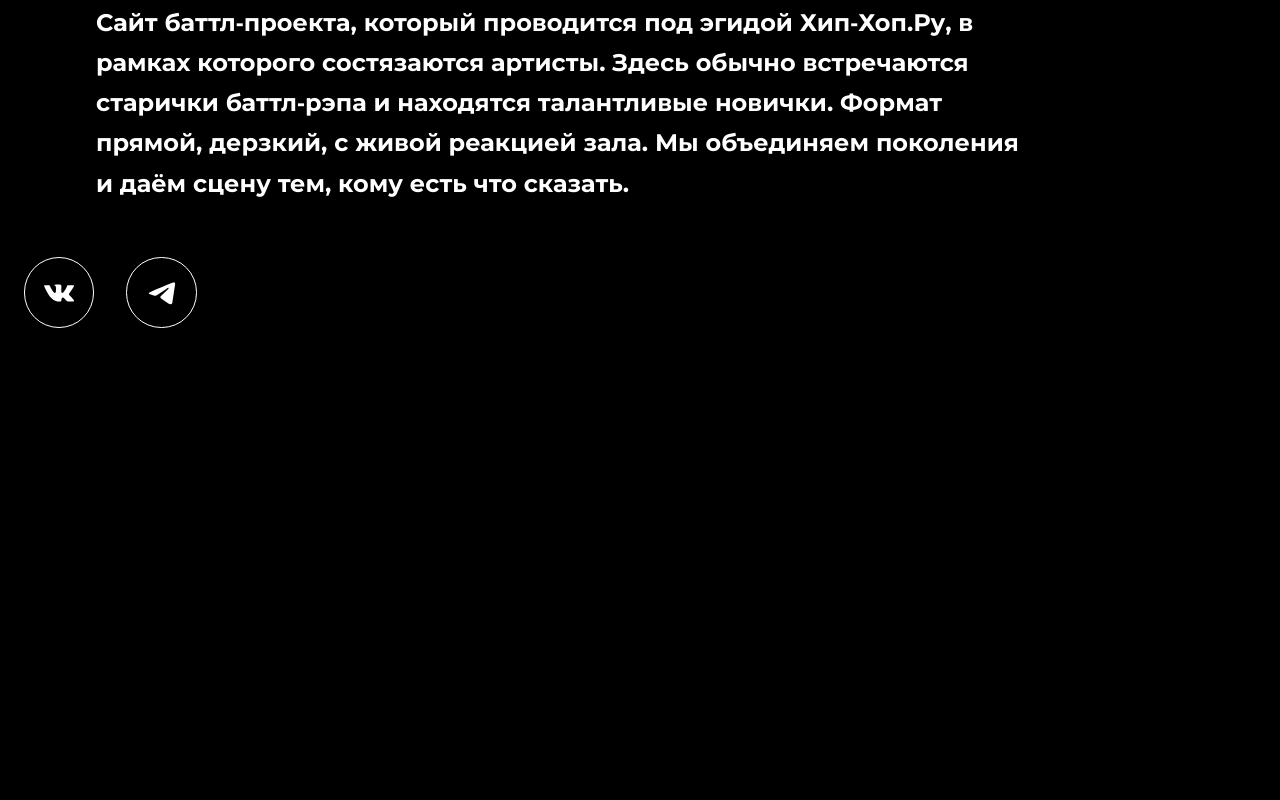
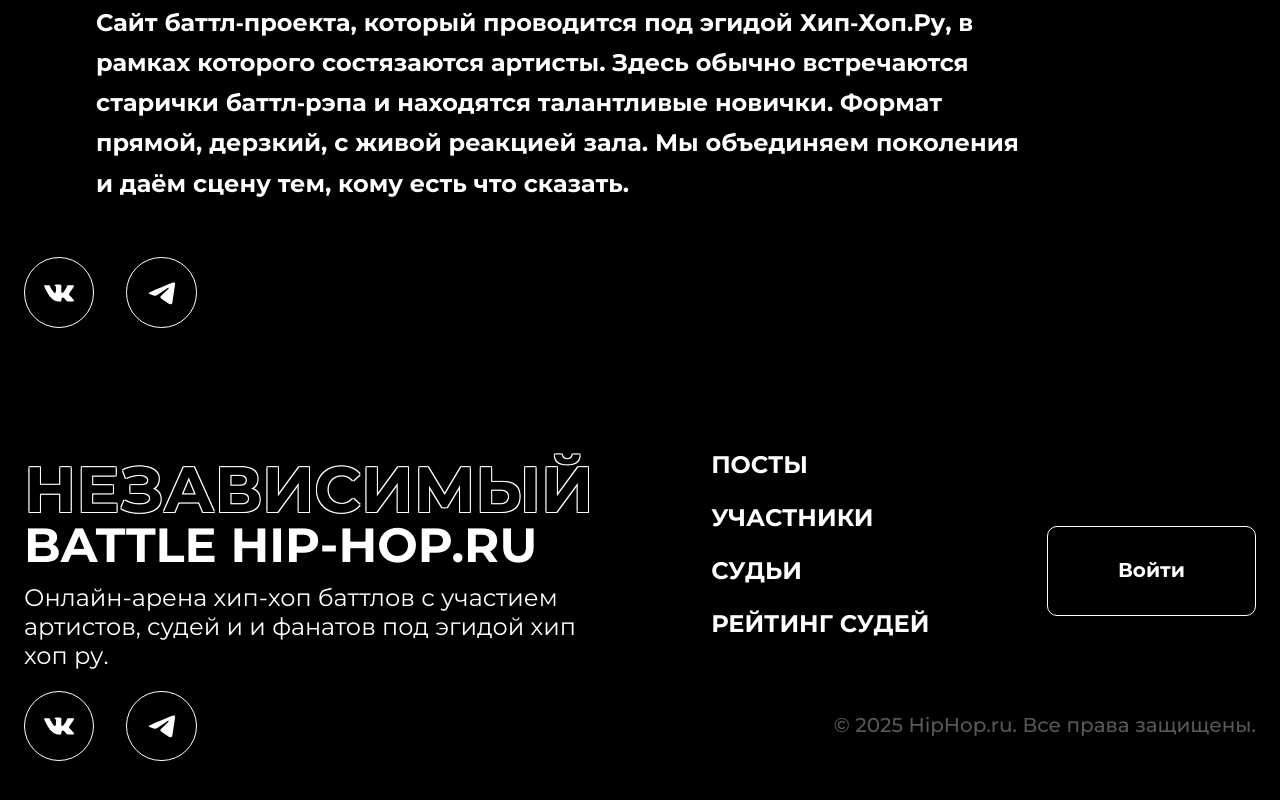
Before and after one commit to art0tod/battle-rap-front, a Next.js app: page / in a window 1280 px wide. Shown: the part 1272-2072 px from the top of the page. Built offline with nearby package versions, Linux system fonts and the light colour scheme.

Commit message:
add footer

```diff
--- a/src/app/globals.css
+++ b/src/app/globals.css
@@ -45,3 +45,8 @@
   color: transparent;
   -webkit-text-fill-color: transparent;
 }
+
+::selection {
+  background-color: #FF9500;
+  color: #fff;
+}
--- a/src/components/layout/Footer/Footer.tsx
+++ b/src/components/layout/Footer/Footer.tsx
@@ -1,5 +1,64 @@
 import styles from "./styles.module.css";
+import Link from "next/link";
+
+const socialLinks = [
+  { href: "https://vk.com", title: "VK", iconSrc: "/vk.svg" },
+  { href: "https://t.me", title: "Telegram", iconSrc: "/tg.svg" },
+];
+
+const siteLinks = [
+  { href: "/posts", title: "Посты" },
+  { href: "/members", title: "Участники" },
+  { href: "/judges", title: "Судьи" },
+  { href: "/judges-ratings", title: "Рейтинг судей" }
+]
 
 export default function Footer() {
-  return <header className={styles.root + " " + "content-width"}></header>;
+  return <footer className={styles.root + " " + "content-width"}>
+    <div className={styles.footer__container}>
+      <div className={styles.wrapper}>
+        <div className={styles.footer__titleContainer}>
+          <h3 className={styles.footer__subtitle}>НЕЗАВИСИМЫЙ</h3>
+          <h2 className={styles.footer__title}>BATTLE HIP-HOP.RU</h2>
+          <p className={styles.footer__paragraph}>Онлайн-арена хип-хоп баттлов с участием артистов, судей и и фанатов под эгидой хип хоп ру.</p>
+        </div>
+        <div className={styles.footer__navContainer}>
+          <ul className={styles.siteLinks}>
+          {siteLinks.map((link) => (
+                <li className={styles.siteLinksItem} key={link.href}>
+                  <Link className={styles.siteLink} href={link.href}>
+                    {link.title}
+                  </Link>
+                </li>
+              ))}
+          </ul>
+        </div>
+        <Link className={styles.cta} href={"/register"}>
+          Войти
+        </Link>
+      </div>
+      <div className={styles.footer__copyrightContainer}>
+          <ul className={styles.contactsIconsList}>
+          {socialLinks.map((link) => (
+            <li key={link.title} className={styles.contactsIcon}>
+              <Link
+                className={styles.contactsLink}
+                href={link.href}
+                target="_blank"
+                rel="noreferrer"
+              >
+                <span
+                  aria-hidden="true"
+                  className={styles.contactsIconImage}
+                  style={{ backgroundImage: `url(${link.iconSrc})` }}
+                />
+                <span className={styles.visuallyHidden}>{link.title}</span>
+              </Link>
+            </li>
+          ))}
+          </ul>
+          <p className={styles.footer__copyright}>© 2025 HipHop.ru. Все права защищены.</p>
+      </div>
+    </div>
+  </footer>;
 }
--- a/src/components/layout/Footer/styles.module.css
+++ b/src/components/layout/Footer/styles.module.css
@@ -1,3 +1,141 @@
 .root {
-  min-height: 100dvh;
+  display: flex;
+  justify-content: center;
+  padding-top: 123px;
+  padding-bottom: 50px;
 }
+
+.footer__container {
+  width: 100%;
+  height: 329px;
+  display: flex;
+  flex-direction: column;
+
+}
+
+.footer__titleContainer {
+  display: flex;
+  flex-direction: column;
+}
+
+.footer__subtitle {
+  font-style: normal;
+  font-weight: 700;
+  font-size: 64px;
+  line-height: 78px;
+  color: black;
+  text-shadow: 1px 1px 0 white, -1px 1px 0 white, 1px -1px 0 white,
+      -1px -1px 0 white;
+}
+
+.footer__title {
+  font-style: normal;
+  font-weight: 700;
+  font-size: 48px;
+  line-height: 35px;
+  color: #FFFFFF;
+}
+
+.footer__paragraph {
+  font-style: normal;
+  font-weight: 400;
+  font-size: 24px;
+  line-height: 29px;
+  color: #FFFFFF;
+  max-width: 558px;
+  margin-top: 20px;
+  margin-bottom: 20px;
+}
+
+.contactsIconsList {
+  display: flex;
+  gap: 2rem;
+}
+
+.contactsLink {
+  border: 1px solid white;
+  border-radius: 50%;
+  padding: 1.2rem;
+  display: inline-flex;
+  align-items: center;
+  justify-content: center;
+}
+
+.contactsIconImage {
+  display: block;
+  width: 30px;
+  height: 30px;
+  background-repeat: no-repeat;
+  background-size: contain;
+  background-position: center;
+}
+
+.visuallyHidden {
+  position: absolute;
+  width: 1px;
+  height: 1px;
+  padding: 0;
+  margin: -1px;
+  overflow: hidden;
+  clip: rect(0, 0, 0, 0);
+  white-space: nowrap;
+  border: 0;
+}
+
+.footer__navContainer {
+  height: 100%;
+
+  text-transform: uppercase;
+}
+
+.siteLinks {
+  display: flex;
+  flex-direction: column;
+  height: 100%;
+  gap: 1.5rem;
+}
+
+.siteLink {
+
+font-style: normal;
+font-weight: 700;
+font-size: 24px;
+line-height: 29px;
+
+color: #FFFFFF;
+
+
+}
+
+.cta {
+  padding: 2rem 4.375rem;
+  border: 1px solid white;
+  border-radius: 10px;
+  font-style: normal;
+  font-weight: 700;
+  font-size: 20px;
+  line-height: 24px;
+}
+
+.wrapper {
+  display: flex;
+  flex-direction: row;
+  justify-content: space-between;
+  width: 100%;
+  align-items: center;
+}
+
+.footer__copyrightContainer {
+  display: flex;
+  justify-content: space-between;
+  align-items: center;
+}
+
+.footer__copyright {
+font-style: normal;
+font-weight: 500;
+font-size: 20px;
+line-height: 24px;
+
+color: rgba(255, 255, 255, 0.34);
+}
```
Also changed, not shown: 1 other file (tests, documents, lock files or other folders).
